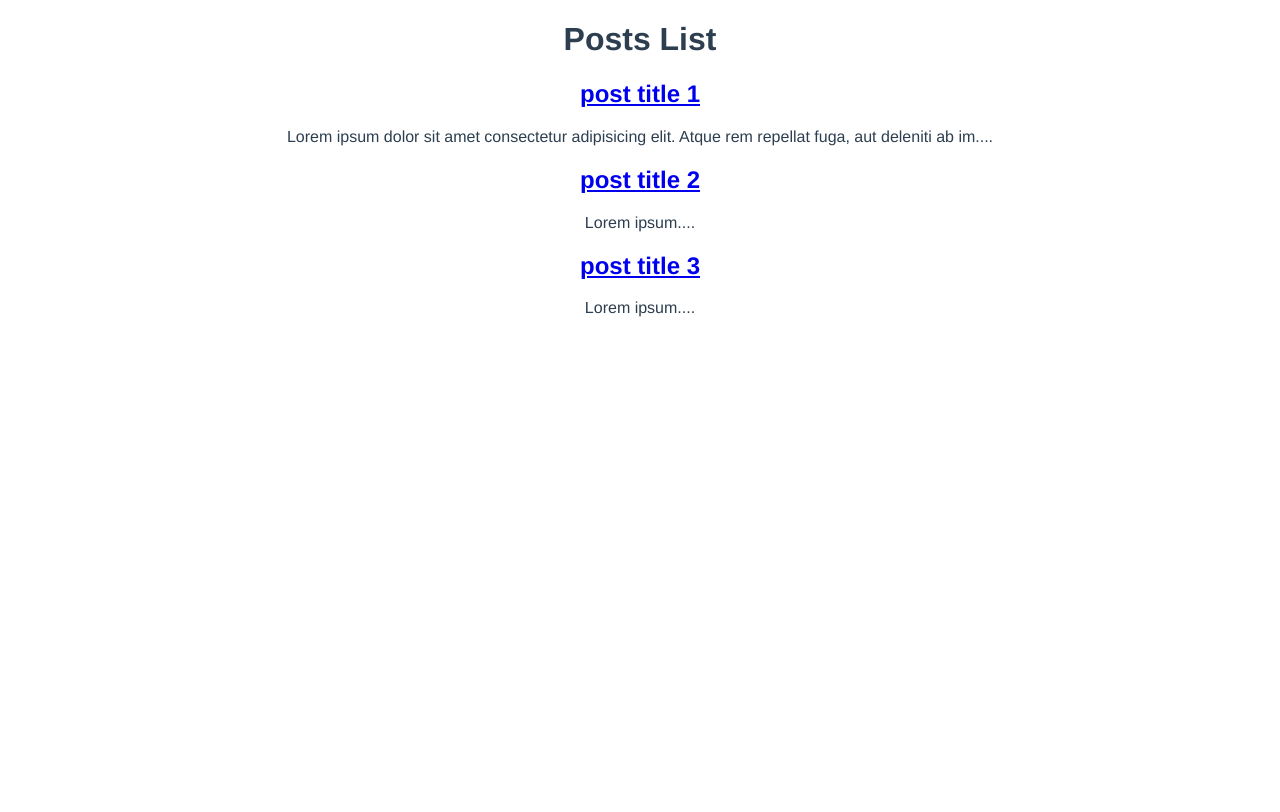
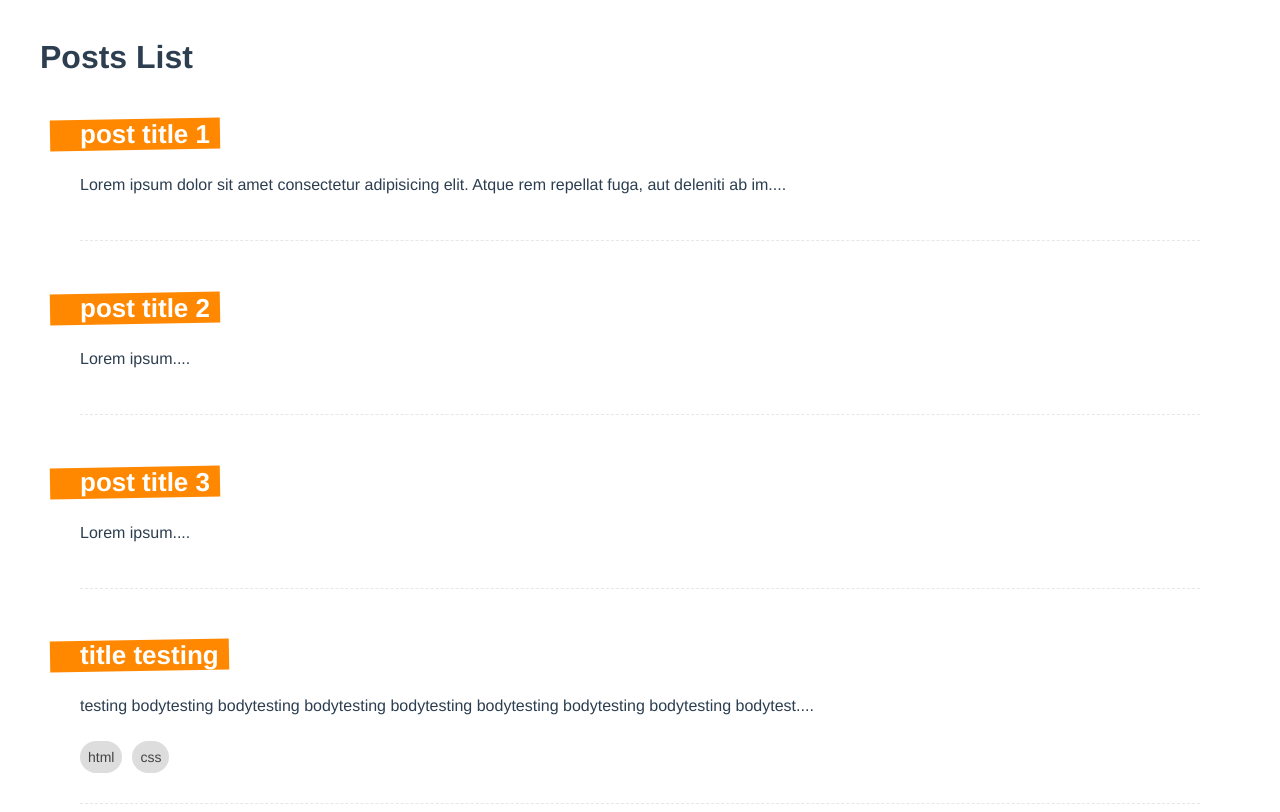
Before and after one commit to Oakekywe/Composition-Api-Testing, a Vue app: page / in a window 1280 px wide. Shown: the top 812 px of the page. Built offline with nearby package versions, Linux system fonts and the light colour scheme; data requests are answered from the project's data file.

Commit message:
adding backend create feature and some design for posts

```diff
--- a/database/db.json
+++ b/database/db.json
@@ -1,19 +1,28 @@
 {
-    "posts":[
+  "posts": [
     {
       "title": "post title 1",
       "body": "Lorem ipsum dolor sit amet consectetur adipisicing elit. Atque rem repellat fuga, aut deleniti ab impedit hic minus blanditiis, provident possimus mollitia, labore in. Laudantium alias quidem et rem repudiandae?",
-            "id":1
+      "id": 1
     },
     {
       "title": "post title 2",
       "body": "Lorem ipsum",
-            "id":2
+      "id": 2
     },
     {
       "title": "post title 3",
       "body": "Lorem ipsum",
-            "id":3
+      "id": 3
+    },
+    {
+      "title": "title testing",
+      "body": "testing bodytesting bodytesting bodytesting bodytesting bodytesting bodytesting bodytesting bodytesting bodytesting body",
+      "tags": [
+        "html",
+        "css"
+      ],
+      "id": 4
     }
   ]
 }
--- a/src/App.vue
+++ b/src/App.vue
@@ -8,7 +8,6 @@
   font-family: Avenir, Helvetica, Arial, sans-serif;
   -webkit-font-smoothing: antialiased;
   -moz-osx-font-smoothing: grayscale;
-  text-align: center;
   color: #2c3e50;
 }
 
--- a/src/components/SinglePost.vue
+++ b/src/components/SinglePost.vue
@@ -1,8 +1,13 @@
 <template>
-    <router-link :to="{name: 'Detail', params:{id: post.id}}">
-        <h2>{{post.title}}</h2>
-    </router-link>
-    <p>{{cutPostBody}}</p>
+    <div class="post">
+        <router-link :to="{name: 'Detail', params:{id: post.id}}">
+            <h2>{{post.title}}</h2>
+        </router-link>
+        <p>{{cutPostBody}}</p>
+        <div v-for="tag in post.tags" :key="tag" class="pill">
+            {{tag}}
+        </div>
+    </div>
 </template>
 
 <script>
@@ -19,5 +24,38 @@ export default {
 </script>
 
 <style>
-
+    .post {
+        margin: 0 40px 30px;
+        padding-bottom: 30px;
+        border-bottom: 1px dashed #e7e7e7;
+      }
+      .post h2 {
+        display: inline-block;
+        position: relative;
+        font-size: 26px;
+        color: white;
+        margin-bottom: 10px;
+        max-width: 400px;
+      }
+      .post h2::before {
+        content: "";
+        display: block;
+        width: 100%;
+        height: 100%;
+        background: #ff8800;
+        position: absolute;
+        z-index: -1;
+        padding-right: 40px;
+        left: -30px;
+        transform: rotateZ(-1deg);
+      }
+      .pill {
+        display: inline-block;
+        margin: 10px 10px 0 0;
+        color: #444;
+        background: #ddd;
+        padding: 8px;
+        border-radius: 20px;
+        font-size: 14px;
+      }
 </style>
--- a/src/views/Create.vue
+++ b/src/views/Create.vue
@@ -1,6 +1,6 @@
 <template>
   <h1>Create</h1>
-  <form @submit.prevent="">
+  <form @submit.prevent="addPost">
     <label>Title</label>
     <input type="text" required v-model="title">
 
@@ -31,8 +31,21 @@ export default {
             }
             tag.value=""
         }
+        let addPost= async ()=>{
+            await fetch("http://localhost:3000/posts",{
+                method:"POST",
+                headers:{
+                    "Content-type": "application/json"
+                },
+                body: JSON.stringify({
+                    title: title.value,
+                    body: body.value,
+                    tags: tags.value
+                })
+            })
+        }
 
-        return {title, body, tag, handleKeyDown, tags}
+        return {title, body, tag, handleKeyDown, tags, addPost}
     }
 }
 </script>
--- a/src/views/HomeView.vue
+++ b/src/views/HomeView.vue
@@ -29,3 +29,11 @@ export default {
  }
 }
 </script>
+
+<style>
+ .home{
+  max-width: 1200px;
+  margin: 0 auto;
+  padding: 10px;
+ }
+</style>
```
Lines whose indentation alone changed are shown as unchanged.
